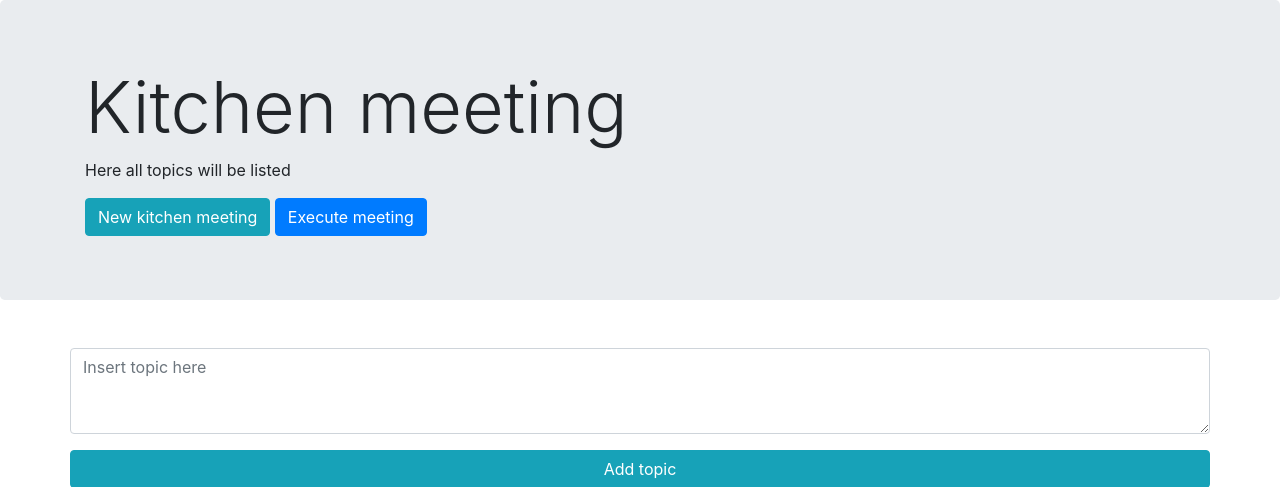
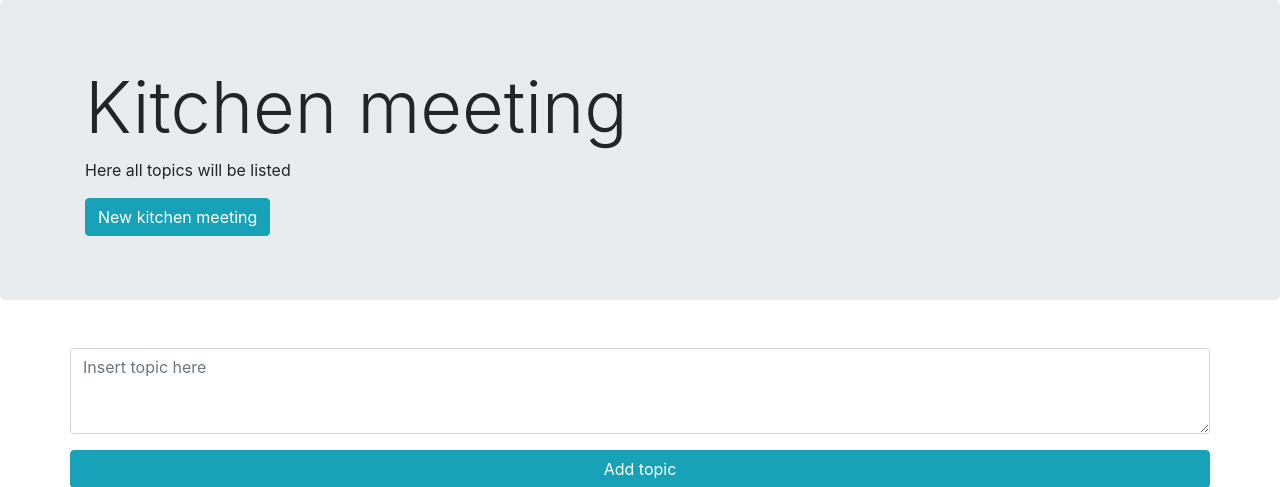
Before and after one commit to nymann/Accountant, a Flask app: page /kitchen_meeting/ in a window 1280 px wide. Shown: the part 56-543 px from the top of the page. Run offline with Flask 2, Linux system fonts and the light colour scheme; the visitor is signed in with stand-in values (Sample User, id 1); data comes from the database, SQL or seed files in the repository; data that the repository does not hold is empty; some libraries are stand-ins or nearby versions.

Commit message:
Some problems with creating afilter for the date. See __init__.py line 35. Else everything is fine. Need to create logic, for executing a meeting

```diff
--- a/project/__init__.py
+++ b/project/__init__.py
@@ -7,7 +7,6 @@ from project.api import api
 from project.dinner_club import dinner_club
 from project.kitchen_meeting import kitchen_meeting
 from project.utils.uploadsets import avatars
-
 
 app = Flask(__name__)
 
@@ -33,6 +32,14 @@ db.init_app(app)
 db.create_all()
 
 
+@app.template_filter('strftime')
+def _jinja2_filter_datetime(date, fmt=None):
+    date = dateutil.parser.parse(date)
+    native = date.replace(tzinfo=None)
+    format='%b %d, %Y'
+    return native.strftime(format)
+
+
 @login_manager.user_loader
 def load_user(user_id):
     return User.query.get(int(user_id))
--- a/project/kitchen_meeting/templates/kitchen_meeting/index.html
+++ b/project/kitchen_meeting/templates/kitchen_meeting/index.html
@@ -7,8 +7,14 @@
 {% block jumbocontent %}
     <h1 class="display-3">Kitchen meeting</h1>
     <p>Here all topics will be listed</p>
-    <button class="btn btn-info btn-md" data-toggle="modal" data-target="#createnewmeeting">New kitchen meeting</button>
-    <a href="{{ url_for('kitchen_meeting.execute_meeting') }}" class="btn btn-primary btn-md">Execute meeting</a>
+    {% if event %}
+        <a class="btn btn-info btn-md" href="{{ url_for('kitchen_meeting.execute_meeting')}}">Execute meeting
+        </a>
+    {% else %}
+        <button class="btn btn-info btn-md" data-toggle="modal" data-target="#createnewmeeting">New kitchen meeting
+        </button>
+
+    {% endif %}
 {% endblock %}
 
 {% block content %}
@@ -36,7 +42,7 @@
                     <div class="card-body">
                         <h5 class="card-title">Next meeting</h5>
                         {% if event %}
-                            <h3>{{ event.date }}</h3>
+                            <h3>{{ event.date.strftime('%d/%m/%Y') }}</h3>
                         {% else %}
                             <h3>There no date yet, go make one</h3>
                         {% endif %}
@@ -67,39 +73,14 @@
     </div>
 
     <!-- Modal for creating new kitchen meeting -->
-    <div class="modal fade" id="createnewmeeting" tabindex="-1" role="dialog"
-         aria-labelledby="updateSettingsFormTitle" aria-hidden="true">
-        <div class="modal-dialog modal-dialog-centered" role="document">
-            <div class="modal-content">
-                <div class="modal-header">
-                    <h5 class="modal-title" id="updateSettingsFormLongTitle">Create new kitchen meeting</h5>
-                    <button type="button" class="close" data-dismiss="modal" aria-label="Close">
-                        <span aria-hidden="true">&times;</span>
-                    </button>
-                </div>
-
-                <!-- Content of modal -->
-                <div class="modal-body">
-                    # some kind of not this here
-                     {% include 'kitchen_meeting/newmeeting.html' %}
-                </div>
-                <div class="modal-footer">
-                    <button type="button" class="btn btn-secondary" data-dismiss="modal">Close</button>
-                    <button type="button" class="btn btn-primary" id="save">Save</button>
-                </div>
-            </div>
-        </div>
-    </div>
+    {% if not event %}
+        {% include 'kitchen_meeting/new_meeting.html' %}
+    {% endif %}
 
 
 {% endblock %}
 
 {% block scripts %}
-    <script type="text/javascript">
-        $('#save').click(function () {
-            $('#new_meeting').submit();
-        });
-    </script>
     <script type="text/javascript">
         $('#date').datepicker({
             uiLibrary: 'bootstrap4',
--- a/project/kitchen_meeting/templates/kitchen_meeting/meeting.html
+++ b/project/kitchen_meeting/templates/kitchen_meeting/meeting.html
@@ -5,7 +5,8 @@
 {% endblock %}
 
 {% block jumbocontent %}
-    <h1 class="display-3">Meeting | {{ event.date }}</h1>
+    <h1 class="display-3">Meeting</h1>
+    <p> {{ myVar | date_format()}}</p>
     <button class="btn btn-info">Meeting done</button>
 {% endblock %}
 
--- a/project/kitchen_meeting/templates/kitchen_meeting/newmeeting.html
+++ /dev/null
@@ -1,14 +0,0 @@
-<form class="form-group" action="{{ url_for('kitchen_meeting.new_meeting') }}" id="new_meeting"
-      method="POST">
-    <div class="form-group row">
-        {{ form.hidden_tag() }}
-    </div>
-    <div class="form-group row">
-        <label for="date" class="col-lg-3 col-form-label">Date</label>
-        <div class="col-lg-9">
-            <input type="text" name="date" placeholder="date" class="form-control" id="date"
-                   value="">
-            <span id="dateHelpBlock" class="form-text text-muted">The date of the meeting.</span>
-        </div>
-    </div>
-</form>
--- a/project/kitchen_meeting/views.py
+++ b/project/kitchen_meeting/views.py
@@ -5,6 +5,7 @@ from flask_login import login_required, current_user
 from project.forms import MeetingTopicForm, MeetingEventForm
 from project.kitchen_meeting import kitchen_meeting
 from project.models import MeetingTopic, MeetingEvent, db
+from datetime import datetime
 
 
 @kitchen_meeting.route('/', methods=['GET', 'POST'])
@@ -43,7 +44,7 @@ def index():
 def new_meeting():
     form = MeetingEventForm()
     if form.validate_on_submit():
-        meeting_event = MeetingEvent(date=form.date.data);
+        meeting_event = MeetingEvent(date=datetime.strptime(form.date.data, "%d/%m/%Y").date())
         print(form.date.data)
         try:
             db.session.add(meeting_event)
--- a/project/models.py
+++ b/project/models.py
@@ -97,5 +97,5 @@ class MeetingTopic(db.Model):
 class MeetingEvent(db.Model):
     __table_name__ = "meeting"
     id = db.Column(db.Integer, primary_key=True)
-    date = db.Column(db.String, nullable=False)
+    date = db.Column(db.Date, nullable=False)
     completed = db.Column(db.Boolean, default=False)
```
Also changed, not shown: project/kitchen_meeting/templates/kitchen_meeting/new_meeting.html (added, +46 -0 lines).
